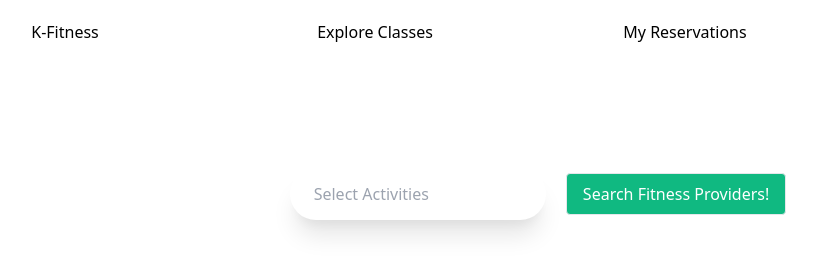
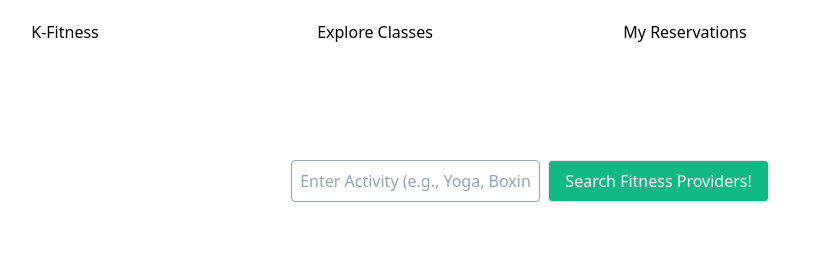
Before and after one commit to lee17kai/final, a website: page classes.html in a window 1280 px wide. Shown: the whole page, without its empty margins (110-927 px from the left). Drawn offline with nearby package versions, Linux system fonts and the light colour scheme; no server answers.

Commit message:
back to old search button

```diff
--- a/classes.html
+++ b/classes.html
@@ -79,7 +79,7 @@
     <div class="my-16">
       <div class="text-center">
 
-        <input list="activityList" name = "activity" id = "activity" class="rounded-full shadow-xl md:mx-4 mx-4 p-2 w-64 py-4 px-6 text-gray-700 my-2 leading-tight focus:outline-none"  placeholder="Select Activities">
+        <!-- <input list="activityList" name = "activity" id = "activity" class="rounded-full shadow-xl md:mx-4 mx-4 p-2 w-64 py-4 px-6 text-gray-700 my-2 leading-tight focus:outline-none"  placeholder="Select Activities">
           <datalist id="activityList">
             <option value="HIIT">
             <option value="Yoga">
@@ -88,14 +88,14 @@
           <button class="get-fitness-providers border bg-green-500 text-white rounded px-4 py-2">Search Fitness Providers!</button>
 
       </div>
-    </div>
+    </div> -->
 
 
-    <!-- <input type="text" name="activity" id="activity" placeholder="Enter Activity (e.g., Yoga, Boxing)" class="border border-gray-400 rounded p-2 mr-1">
+    <input type="text" name="activity" id="activity" placeholder="Enter Activity (e.g., Yoga, Boxing)" class="border border-gray-400 rounded p-2 mr-1">
           <button class="get-fitness-providers border bg-green-500 text-white rounded px-4 py-2">Search Fitness Providers!</button>
         </form>
       </div>
-    </div> -->
+    </div>
 
 
     <div class="search-results space-y-4">
```
